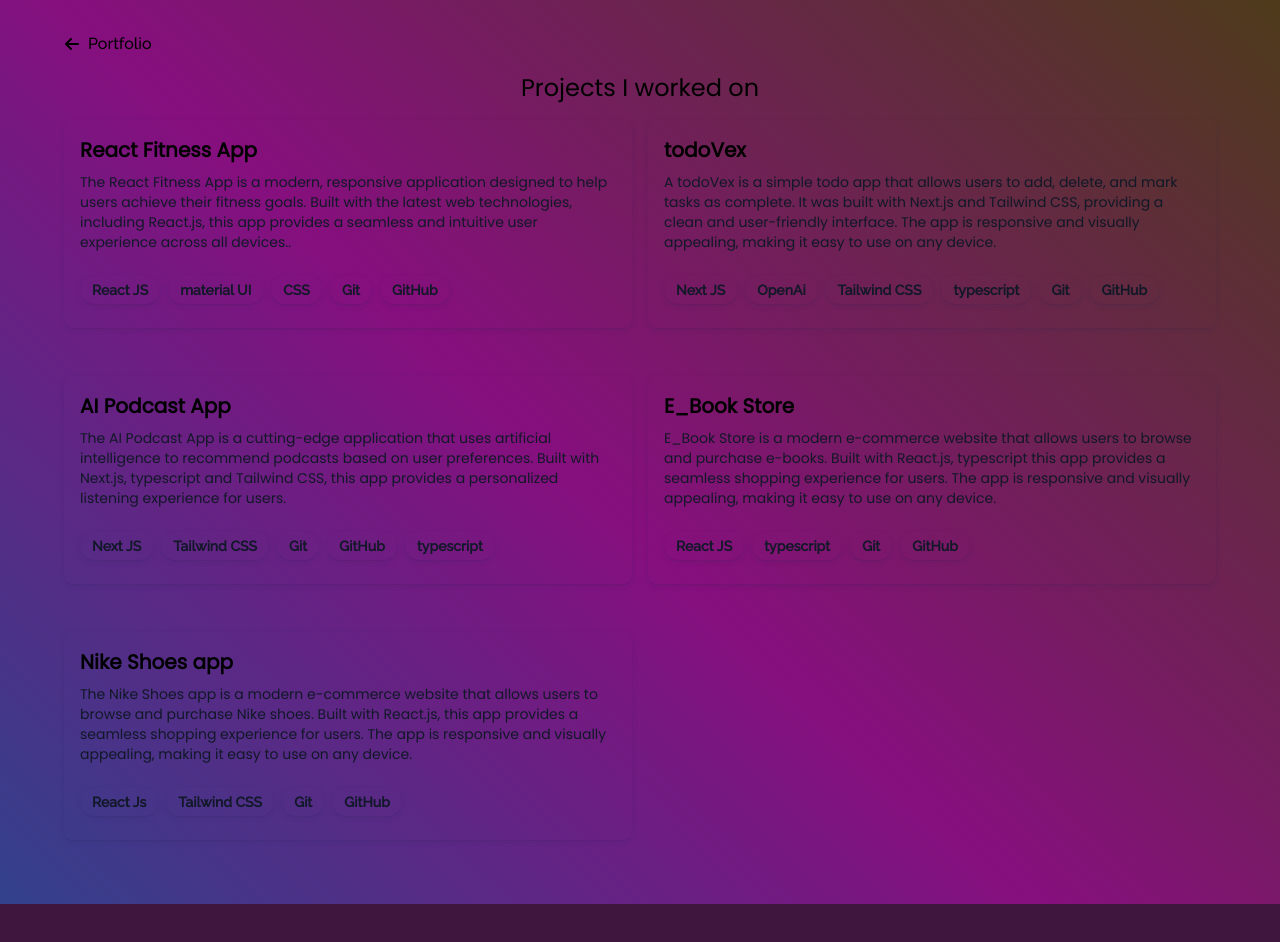
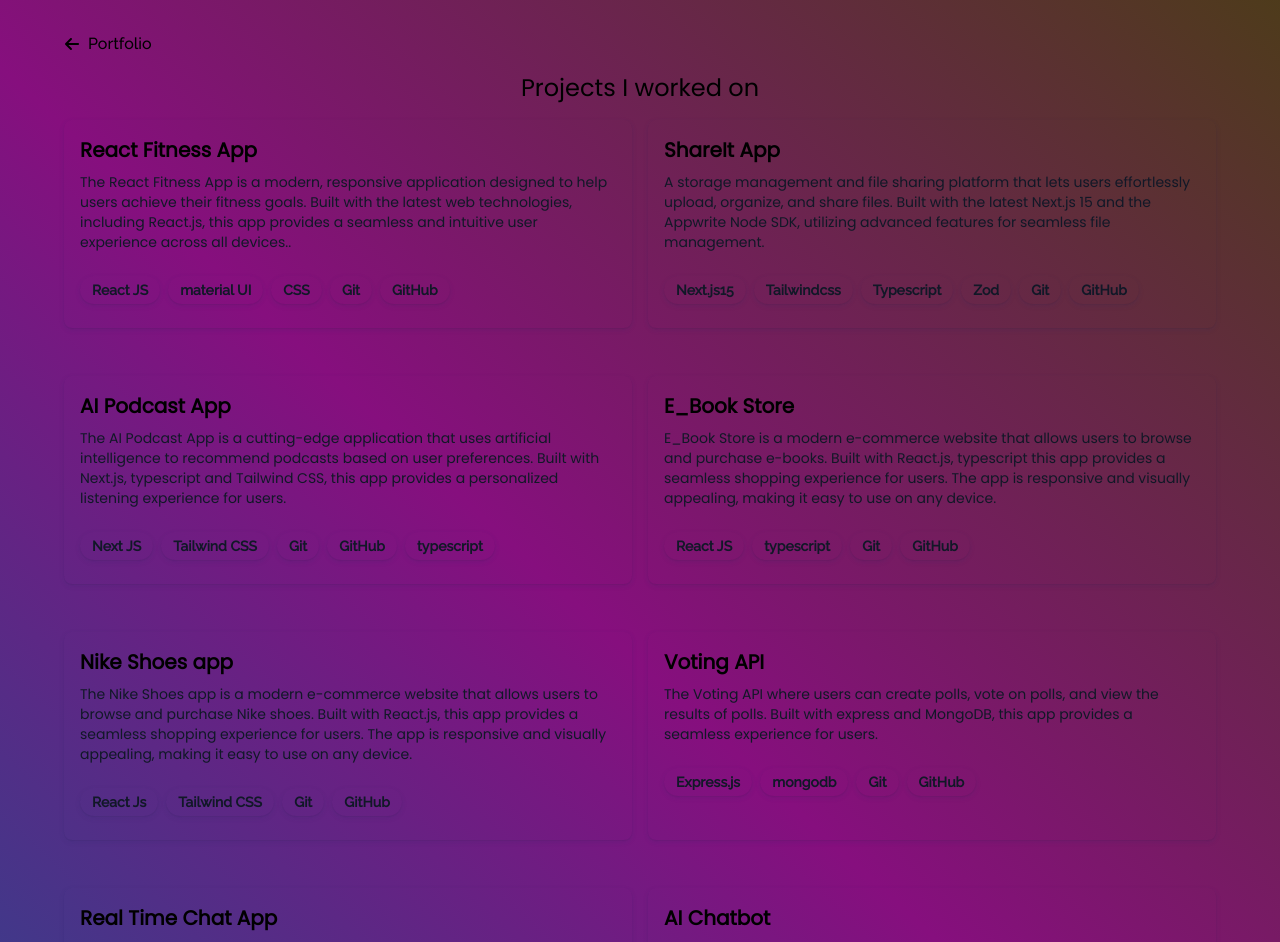
Before and after one commit to Rafiqdevhub/Portfolio, a React (Vite) app: page /projectlist in a window 1280 px wide. Shown: the top 942 px of the page. Before the commit the page ends 904 px from the top, so only its background shows below. Built offline with nearby package versions, Linux system fonts and the light colour scheme.

Commit message:
Add Express SVG, update project descriptions, and modify user data

```diff
--- a/src/data/ProjectsList.jsx
+++ b/src/data/ProjectsList.jsx
@@ -7,14 +7,14 @@
       technologies: ["React JS", "material UI", "CSS", "Git", "GitHub"],
     },
     {
-      name: "todoVex",
+      name: "ShareIt App",
       description:
-        "A todoVex is a simple todo app that allows users to add, delete, and mark tasks as complete. It was built with Next.js and Tailwind CSS, providing a clean and user-friendly interface. The app is responsive and visually appealing, making it easy to use on any device.",
+        "A storage management and file sharing platform that lets users effortlessly upload, organize, and share files. Built with the latest Next.js 15 and the Appwrite Node SDK, utilizing advanced features for seamless file management.",
       technologies: [
-        "Next JS",
-        "OpenAi",
-        "Tailwind CSS",
-        "typescript",
+        "Next.js15",
+        "Tailwindcss",
+        "Typescript",
+        "Zod",
         "Git",
         "GitHub",
       ],
@@ -37,5 +37,29 @@
         "The Nike Shoes app is a modern e-commerce website that allows users to browse and purchase Nike shoes. Built with React.js, this app provides a seamless shopping experience for users. The app is responsive and visually appealing, making it easy to use on any device.",
       technologies: ["React Js", "Tailwind CSS", "Git", "GitHub"],
     },
+    {
+      name: "Voting API",
+      description:
+        " The Voting API where users can create polls, vote on polls, and view the results of polls. Built with express and MongoDB, this app provides a seamless experience for users. ",
+      technologies: ["Express.js", "mongodb", "Git", "GitHub"],
+    },
+    {
+      name: "Real Time Chat App",
+      description:
+        " The Real Time Chat App is a modern chat application that allows users to send messages in real time. Built with react.js express.js and MongoDB, this app provides a seamless experience for users. ",
+      technologies: ["react.js", "Express.js", "mongodb", "Git", "GitHub"],
+    },
+    {
+      name: "AI Chatbot",
+      description:
+        " The AI Chatbot is a modern chatbot that uses artificial intelligence to provide users with personalized responses. Built with react.js express.js, this app provides a seamless experience for users. ",
+      technologies: [
+        "react.js",
+        "Express.js",
+        "google_gemini",
+        "Git",
+        "GitHub",
+      ],
+    },
   ],
 };
--- a/src/data/SkillsData.jsx
+++ b/src/data/SkillsData.jsx
@@ -12,12 +12,12 @@
   "Tailwind",
   "Firebase",
   "NodeJS",
+  "Express",
   "Docker",
   "Figma",
   "Canva",
   "Ubuntu",
   "MongoDB",
-  "ViteJS",
   "MySQL",
   "PostgreSQL",
   "Nginx",
--- a/src/data/UserData.jsx
+++ b/src/data/UserData.jsx
@@ -1,9 +1,9 @@
 export const UserData = {
   name: "Muhammad Rafiq",
   about:
-    "I'm a MERN stack developer who learned everything on my own. I specialize in creating dynamic, accessible websites and applications that work on any device. Furthermore, I regularly create creative solutions that improve user experiences. I am proficient in React.js, Next.js, Redux, TypeScript, JavaScript, HTML5, and CSS. I guarantee efficient code management and communication thanks to my knowledge with Git version control. Likewise, I'm also skilled at using Docker for containerization, developing apps using mini program studio frameworks, and exceeding client expectations with my high-caliber solutions. Additionally, I have experience with design tools like Figma and Canva to enhance UI/UX design.",
+    "I'm a full stack developer who learned everything on my own. I specialize in creating dynamic, accessible websites and applications that work on any device. Furthermore, I regularly create creative solutions that improve user experiences. I am proficient in Html, css, javascript, typescript, node and express. I guarantee efficient code management and communication thanks to my knowledge with Git version control. Likewise, I'm also skilled at using Docker for containerization, developing apps using mini program studio frameworks, and exceeding client expectations with my high-caliber solutions. Additionally, I have experience with design tools like Figma and Canva to enhance UI/UX design.",
   resumeUrl:
-    "https://drive.google.com/file/d/1pkht2FXA298FsjGFw1WmJ62KFn_cqHFt/view?usp=sharing",
+    "https://drive.google.com/file/d/19ceYAQky1Hq0r5qiQ5nxXG3Xjt05JFJd/view?usp=drive_link",
   FooterLink: "https://www.linkedin.com/in/rafiqdevhub/",
   socialMedia: [
     {
@@ -29,7 +29,7 @@
   ],
   typewriterOptions: {
     strings: [
-      "MERN Stack Developer",
+      "Full Stack Developer",
       "React Native Developer",
       "NextJs Developer",
       "Docker Specialist",
--- a/src/utils/SkillsImage.js
+++ b/src/utils/SkillsImage.js
@@ -18,9 +18,9 @@
 import graphql from "../Assets/svg/skills/graphql.svg";
 import materialui from "../Assets/svg/skills/materialui.svg";
 import nodejs from "../Assets/svg/skills/nodejs.svg";
+import express from "../Assets/svg/skills/express.svg";
 import nginx from "../Assets/svg/skills/nginx.svg";
 import strapi from "../Assets/svg/skills/strapi.svg";
-
 import figma from "../Assets/svg/skills/figma.svg";
 import markdown from "../Assets/svg/skills/markdown.svg";
 import canva from "../Assets/svg/skills/canva.svg";
@@ -78,6 +78,8 @@
       return canva;
     case "nodejs":
       return nodejs;
+    case "express":
+      return express;
     case "ubuntu":
       return ubuntu;
     default:
```
Also changed, not shown: src/Assets/svg/skills/express.svg (added).
